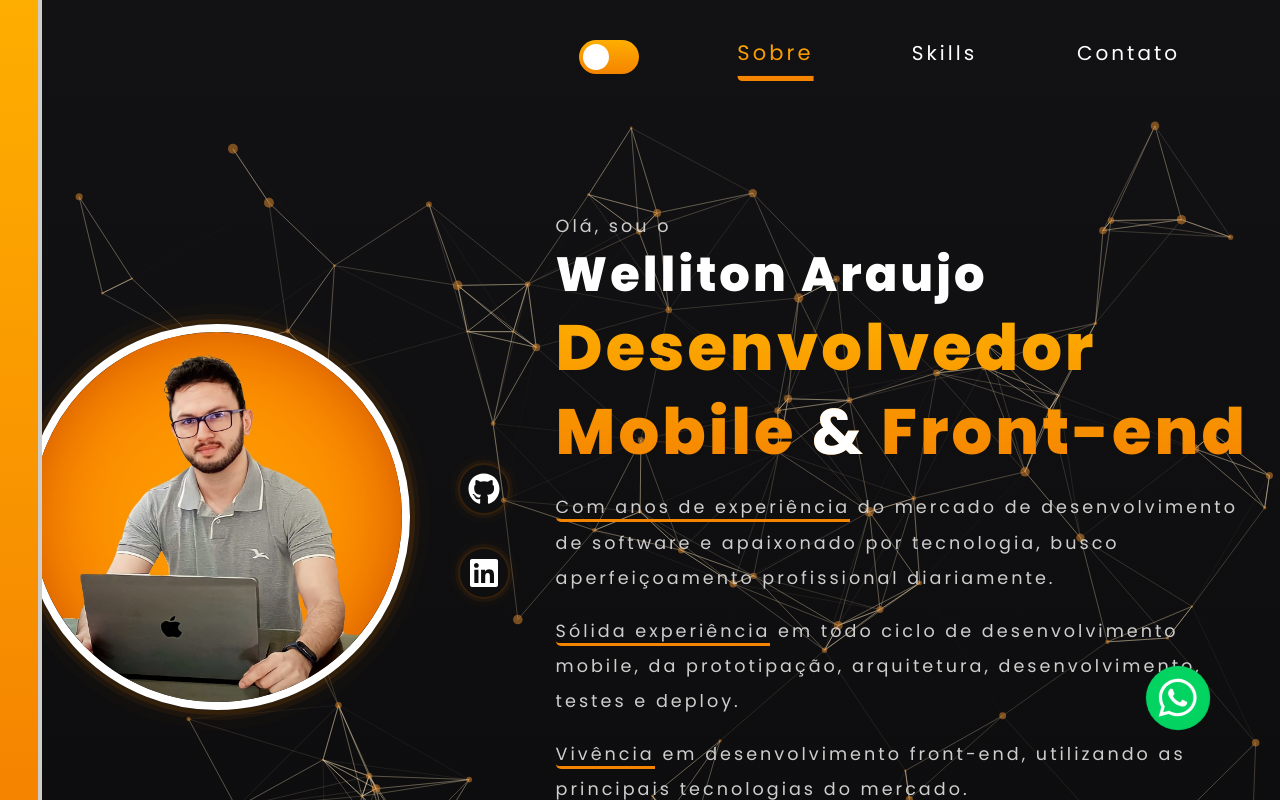
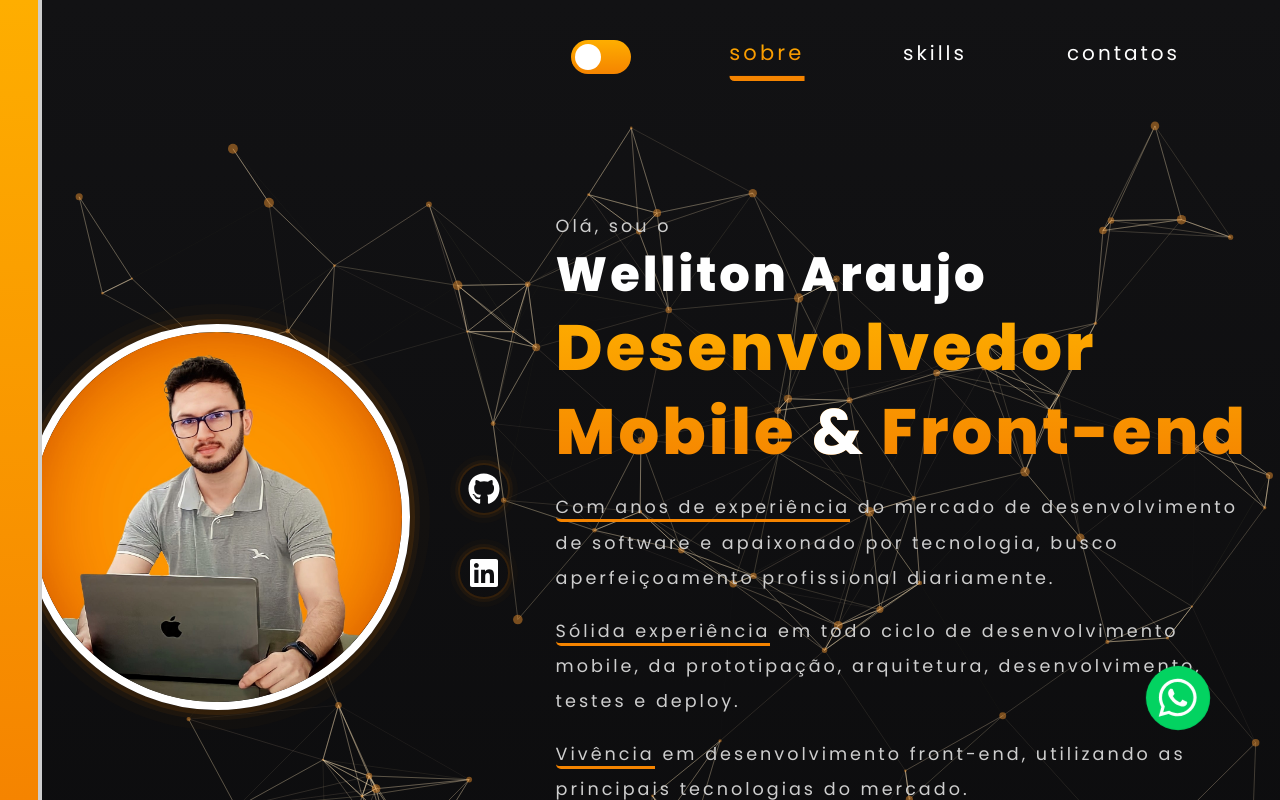
Before and after one commit to wellitonaraujo/Portfolio-React, a React (Vite) app: page / in a window 1280 px wide. Shown: the top 800 px of the page. Built offline with nearby package versions, Linux system fonts and the light colour scheme.

Commit message:
refactor navbar

```diff
--- a/src/components/NavBar/index.tsx
+++ b/src/components/NavBar/index.tsx
@@ -3,25 +3,27 @@ import { NavItem, NavUl, Navbar, UlToggle } from "./styles";
 import { useEffect, useState } from "react";
 import Toggle from "../Toggle";
 
-type SectionId = "sobre" | "skills" | "contatos";
+type NavItem = "sobre" | "skills" | "contatos";
 
 export default function NavBar() {
-  const [activeNavItem, setActiveNavItem] = useState<SectionId | null>("sobre");
-  const [localDarkMode, setLocalDarkMode] = useState(false);
+  const [activeNavItem, setActiveNavItem] = useState<string>("sobre");
+  const [localDarkMode, setLocalDarkMode] = useState<boolean>(false);
   const { darkMode } = useTheme();
+
+  const navItems: NavItem[] = ["sobre", "skills", "contatos"];
 
   useEffect(() => {
     setLocalDarkMode(darkMode);
   }, [darkMode]);
 
-  const handleNavItemClick = (sectionId: SectionId) => {
+  const handleNavItemClick = (sectionId: NavItem) => {
+    const scrollToOptions: ScrollToOptions = { behavior: "smooth" };
+
     sectionId === "sobre"
-      ? (window.scrollTo({ top: 0, behavior: "smooth" }),
-        setActiveNavItem(sectionId))
-      : (document
-          .getElementById(sectionId)
-          ?.scrollIntoView({ behavior: "smooth" }),
-        setActiveNavItem(sectionId));
+      ? window.scrollTo({ top: 0, ...scrollToOptions })
+      : document.getElementById(sectionId)?.scrollIntoView(scrollToOptions);
+
+    setActiveNavItem(sectionId);
   };
 
   return (
@@ -32,29 +34,16 @@ export default function NavBar() {
             <Toggle />
           </UlToggle>
 
-          <NavItem
-            darkMode={localDarkMode}
-            className={activeNavItem === "sobre" ? "active" : ""}
-            onClick={() => handleNavItemClick("sobre")}
-          >
-            Sobre
-          </NavItem>
-
-          <NavItem
-            darkMode={localDarkMode}
-            className={activeNavItem === "skills" ? "active" : ""}
-            onClick={() => handleNavItemClick("skills")}
-          >
-            Skills
-          </NavItem>
-
-          <NavItem
-            darkMode={localDarkMode}
-            className={activeNavItem === "contatos" ? "active" : ""}
-            onClick={() => handleNavItemClick("contatos")}
-          >
-            Contato
-          </NavItem>
+          {navItems.map((item) => (
+            <NavItem
+              key={item}
+              darkMode={localDarkMode}
+              className={activeNavItem === item ? "active" : ""}
+              onClick={() => handleNavItemClick(item)}
+            >
+              {item}
+            </NavItem>
+          ))}
         </NavUl>
       </Navbar>
     </>
```
